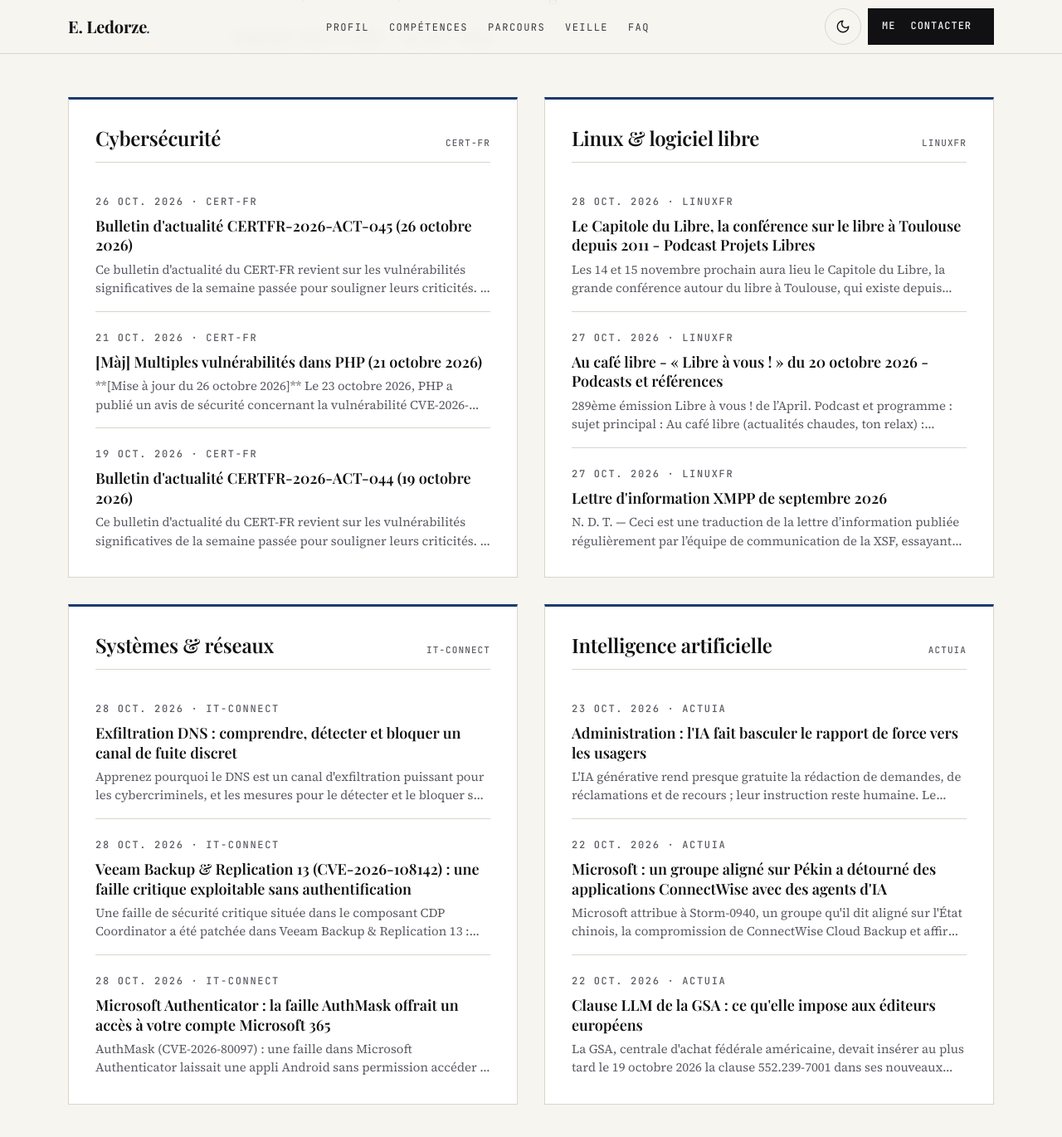
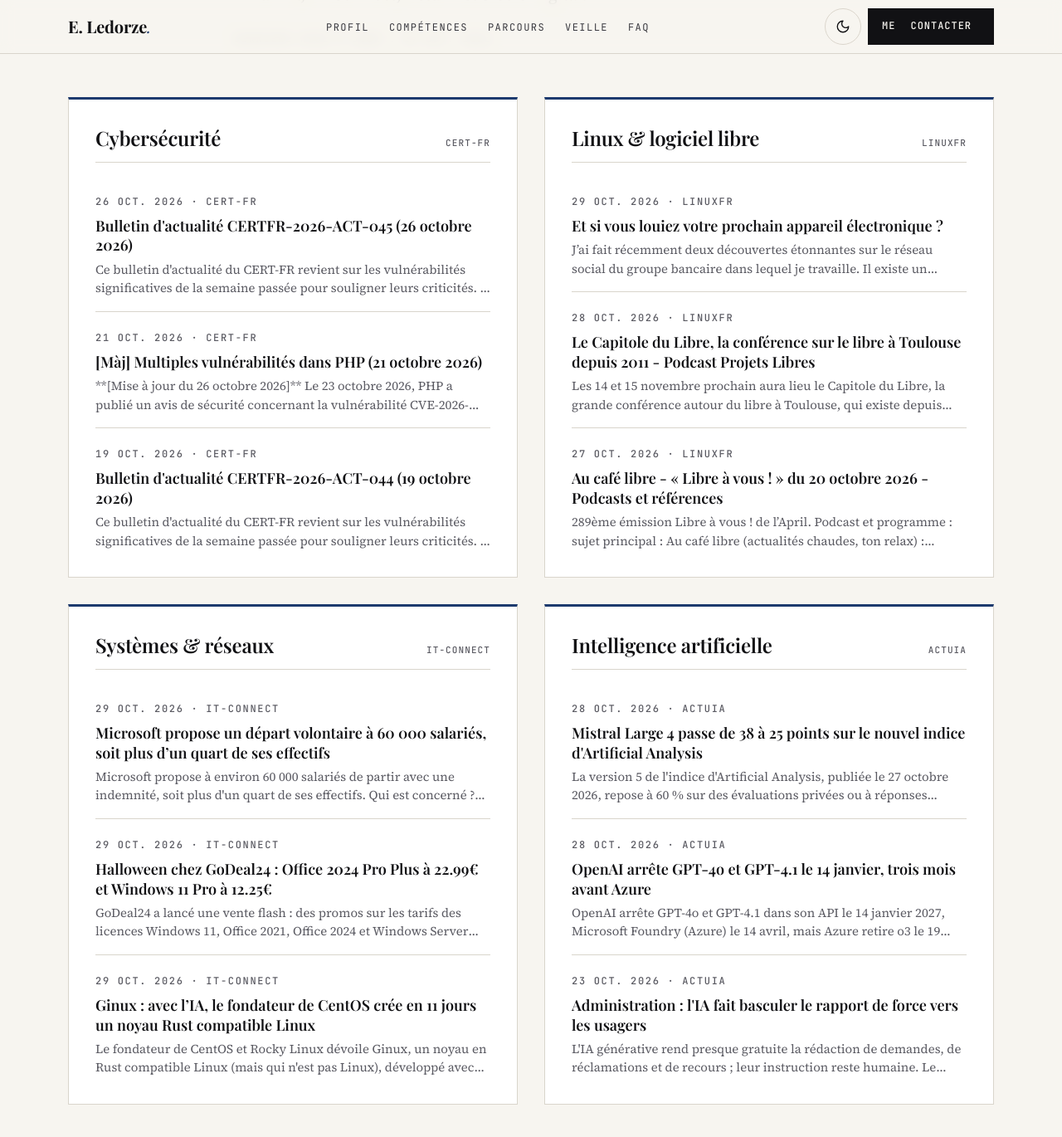
Before and after one commit to TheDringe54-lab/TheDringe54-lab.github.io, a Jekyll site: the page built from index.html, in a window 1280 px wide and 1400 px high, scrolled down 4307 px. Shown: the top 1370 px of the window at 83% size. Built offline with Jekyll 4.4.1, drawn with Linux system fonts in a browser that asks for light colours.

Commit message:
Veille techno : mise à jour automatique

```diff
--- a/_data/veille.json
+++ b/_data/veille.json
@@ -1,5 +1,5 @@
 {
-  "mise_a_jour": "2026-10-28",
+  "mise_a_jour": "2026-10-29",
   "themes": [
     {
       "id": "cyber",
@@ -35,6 +35,13 @@
       "titre_en": "Linux & open source",
       "articles": [
         {
+          "titre": "Et si vous louiez votre prochain appareil électronique ?",
+          "lien": "https://linuxfr.org/news/et-si-vous-louiez-votre-prochain-appareil-electronique",
+          "source": "LinuxFR",
+          "date": "2026-10-29",
+          "resume": "J’ai fait récemment deux découvertes étonnantes sur le réseau social du groupe bancaire dans lequel je travaille. Il existe un groupe de veille sur l’open…"
+        },
+        {
           "titre": "Le Capitole du Libre, la conférence sur le libre à Toulouse depuis 2011 - Podcast Projets Libres",
           "lien": "https://linuxfr.org/news/le-capitole-du-libre-la-conference-sur-le-libre-a-toulouse-depuis-2011-podcast-projets-libres",
           "source": "LinuxFR",
@@ -47,13 +54,6 @@
           "source": "LinuxFR",
           "date": "2026-10-27",
           "resume": "289ème émission Libre à vous ! de l’April. Podcast et programme : sujet principal : Au café libre (actualités chaudes, ton relax) : échanges autour de…"
-        },
-        {
-          "titre": "Lettre d'information XMPP de septembre 2026",
-          "lien": "https://linuxfr.org/news/lettre-d-information-xmpp-de-septembre-2026",
-          "source": "LinuxFR",
-          "date": "2026-10-27",
-          "resume": "N. D. T. — Ceci est une traduction de la lettre d’information publiée régulièrement par l’équipe de communication de la XSF, essayant de conserver les…"
         }
       ]
     },
@@ -63,25 +63,25 @@
       "titre_en": "Systems & networks",
       "articles": [
         {
-          "titre": "Exfiltration DNS : comprendre, détecter et bloquer un canal de fuite discret",
-          "lien": "https://www.it-connect.fr/exfiltration-dns-comprendre-detecter-et-bloquer-un-canal-de-fuite-discret/",
+          "titre": "Microsoft propose un départ volontaire à 60 000 salariés, soit plus d’un quart de ses effectifs",
+          "lien": "https://www.it-connect.fr/microsoft-offre-depart-volontaire-60000-salaries/",
           "source": "IT-Connect",
-          "date": "2026-10-28",
-          "resume": "Apprenez pourquoi le DNS est un canal d'exfiltration puissant pour les cybercriminels, et les mesures pour le détecter et le bloquer sur votre infrastructure…"
+          "date": "2026-10-29",
+          "resume": "Microsoft propose à environ 60 000 salariés de partir avec une indemnité, soit plus d'un quart de ses effectifs. Qui est concerné ? Voici ce qu'il faut…"
         },
         {
-          "titre": "Veeam Backup & Replication 13 (CVE-2026-108142) : une faille critique exploitable sans authentification",
-          "lien": "https://www.it-connect.fr/veeam-backup-replication-13-faille-critique-cve-2026-108142/",
+          "titre": "Halloween chez GoDeal24 : Office 2024 Pro Plus à 22.99€ et Windows 11 Pro à 12.25€",
+          "lien": "https://www.it-connect.fr/bon-plan-licences-godeal24-windows-office-logiciels/",
           "source": "IT-Connect",
-          "date": "2026-10-28",
-          "resume": "Une faille de sécurité critique située dans le composant CDP Coordinator a été patchée dans Veeam Backup & Replication 13 : CVE-2026-108142. Voici les patchs…"
+          "date": "2026-10-29",
+          "resume": "GoDeal24 a lancé une vente flash : des promos sur les tarifs des licences Windows 11, Office 2021, Office 2024 et Windows Server 2025. Le post Halloween chez…"
         },
         {
-          "titre": "Microsoft Authenticator : la faille AuthMask offrait un accès à votre compte Microsoft 365",
-          "lien": "https://www.it-connect.fr/microsoft-authenticator-faille-authmask-jetons-microsoft-365/",
+          "titre": "Ginux : avec l’IA, le fondateur de CentOS crée en 11 jours un noyau Rust compatible Linux",
+          "lien": "https://www.it-connect.fr/ginux-noyau-rust-ia-fondateur-centos-rocky-linux/",
           "source": "IT-Connect",
-          "date": "2026-10-28",
-          "resume": "AuthMask (CVE-2026-80097) : une faille dans Microsoft Authenticator laissait une appli Android sans permission accéder à votre compte Microsoft 365. Le post…"
+          "date": "2026-10-29",
+          "resume": "Le fondateur de CentOS et Rocky Linux dévoile Ginux, un noyau en Rust compatible Linux (mais qui n'est pas Linux), développé avec l'aide de l'IA en 11 jours…"
         }
       ]
     },
@@ -91,25 +91,25 @@
       "titre_en": "Artificial intelligence",
       "articles": [
         {
+          "titre": "Mistral Large 4 passe de 38 à 25 points sur le nouvel indice d'Artificial Analysis",
+          "lien": "https://www.actuia.com/actualite/mistral-large-4-passe-de-38-a-25-points-sur-le-nouvel-indice-dartificial-analysis/",
+          "source": "ActuIA",
+          "date": "2026-10-28",
+          "resume": "La version 5 de l'indice d'Artificial Analysis, publiée le 27 octobre 2026, repose à 60 % sur des évaluations privées ou à réponses secrètes. Douze modèles à…"
+        },
+        {
+          "titre": "OpenAI arrête GPT-4o et GPT-4.1 le 14 janvier, trois mois avant Azure",
+          "lien": "https://www.actuia.com/actualite/openai-arrete-gpt-4o-et-gpt-41-le-14-janvier-trois-mois-avant-azure/",
+          "source": "ActuIA",
+          "date": "2026-10-28",
+          "resume": "OpenAI arrête GPT-4o et GPT-4.1 dans son API le 14 janvier 2027, Microsoft Foundry (Azure) le 14 avril, mais Azure retire o3 le 19 novembre, 22 jours avant…"
+        },
+        {
           "titre": "Administration : l'IA fait basculer le rapport de force vers les usagers",
           "lien": "https://www.actuia.com/actualite/demandes-redigees-par-ia-le-rapport-de-force-commence-a-basculer-vers-les-usagers/",
           "source": "ActuIA",
           "date": "2026-10-23",
           "resume": "L'IA générative rend presque gratuite la rédaction de demandes, de réclamations et de recours ; leur instruction reste humaine. Le droit français permet déjà…"
-        },
-        {
-          "titre": "Microsoft : un groupe aligné sur Pékin a détourné des applications ConnectWise avec des agents d'IA",
-          "lien": "https://www.actuia.com/actualite/microsoft-un-groupe-aligne-sur-pekin-a-detourne-des-applications-connectwise-avec-des-agents-dia/",
-          "source": "ActuIA",
-          "date": "2026-10-22",
-          "resume": "Microsoft attribue à Storm-0940, un groupe qu'il dit aligné sur l'État chinois, la compromission de ConnectWise Cloud Backup et affirme que l'outil open source…"
-        },
-        {
-          "titre": "Clause LLM de la GSA : ce qu'elle impose aux éditeurs européens",
-          "lien": "https://www.actuia.com/actualite/clause-llm-de-la-gsa-ce-quelle-impose-aux-editeurs-europeens/",
-          "source": "ActuIA",
-          "date": "2026-10-22",
-          "resume": "La GSA, centrale d'achat fédérale américaine, devait insérer au plus tard le 19 octobre 2026 la clause 552.239-7001 dans ses nouveaux appels d'offres de LLM…"
         }
       ]
     }
```
